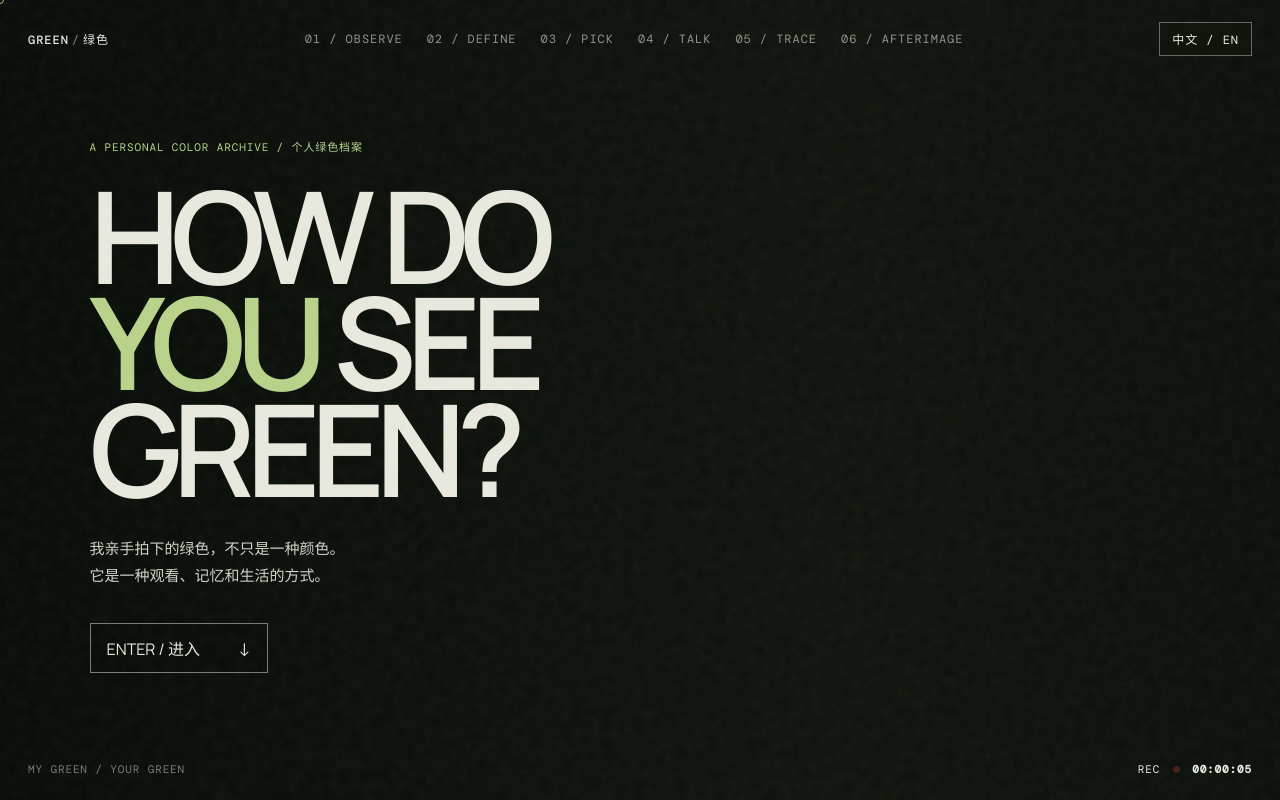
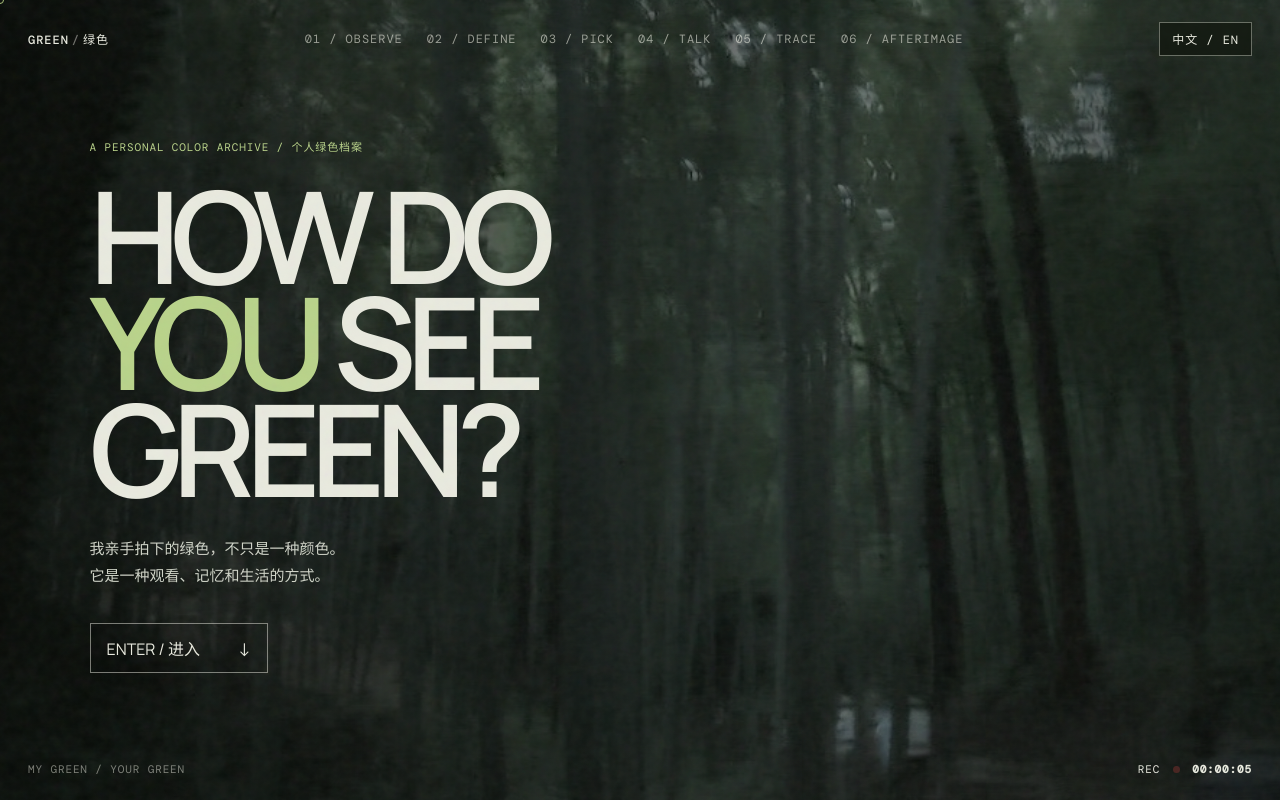
Before and after one commit to seosinchen-bit/aboutgreen, a plain HTML site: page index.html in a window 1280 px wide. Shown: the top 800 px of the page. Drawn offline with nearby package versions, Linux system fonts and the light colour scheme; a web font is replaced by a local one.

Commit message:
Update style.css

```diff
--- a/style.css
+++ b/style.css
@@ -23,7 +23,7 @@ a{text-decoration:none}
 .lang-btn{position:relative;z-index:130;background:rgba(17,23,15,.72);border:1px solid rgba(233,234,223,.4);padding:7px 12px;cursor:pointer;font:12px 'DM Mono',monospace;letter-spacing:.08em;opacity:1;color:var(--cream);transition:.25s;pointer-events:auto}
 .lang-btn:hover{border-color:var(--accent);color:var(--accent);background:rgba(17,23,15,.9)}
 .hero{height:100vh;min-height:680px;position:relative;display:flex;align-items:center;padding:0 7vw;overflow:hidden}
-.hero-image{position:absolute;inset:0;background:url("images/green_observe.jpg") center/cover;filter:saturate(.72) brightness(.56);transform:scale(1.04);transition:transform 1.5s ease,filter 1.5s}
+.hero-image{position:absolute;inset:0;background:url("green_observe.jpg") center/cover;filter:saturate(.72) brightness(.56);transform:scale(1.04);transition:transform 1.5s ease,filter 1.5s}
 .hero:hover .hero-image{transform:scale(1.08);filter:saturate(.9) brightness(.58)}
 .hero-shade{position:absolute;inset:0;background:linear-gradient(90deg,rgba(5,9,5,.72),rgba(5,9,5,.18) 65%,rgba(5,9,5,.45))}
 .hero-content{position:relative;z-index:2;max-width:760px}.eyebrow,.tiny,.en,.num,.rec,.hero-note,.observe-foot,.wall-title,.credit,footer{font:11px 'DM Mono',monospace;letter-spacing:.08em}
```
